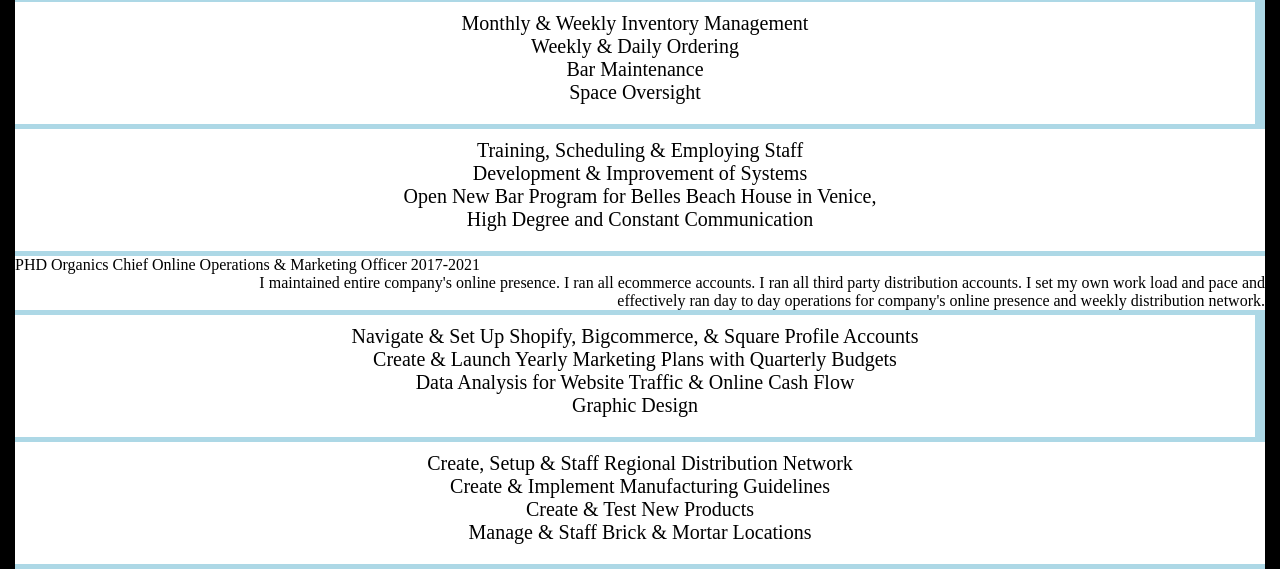
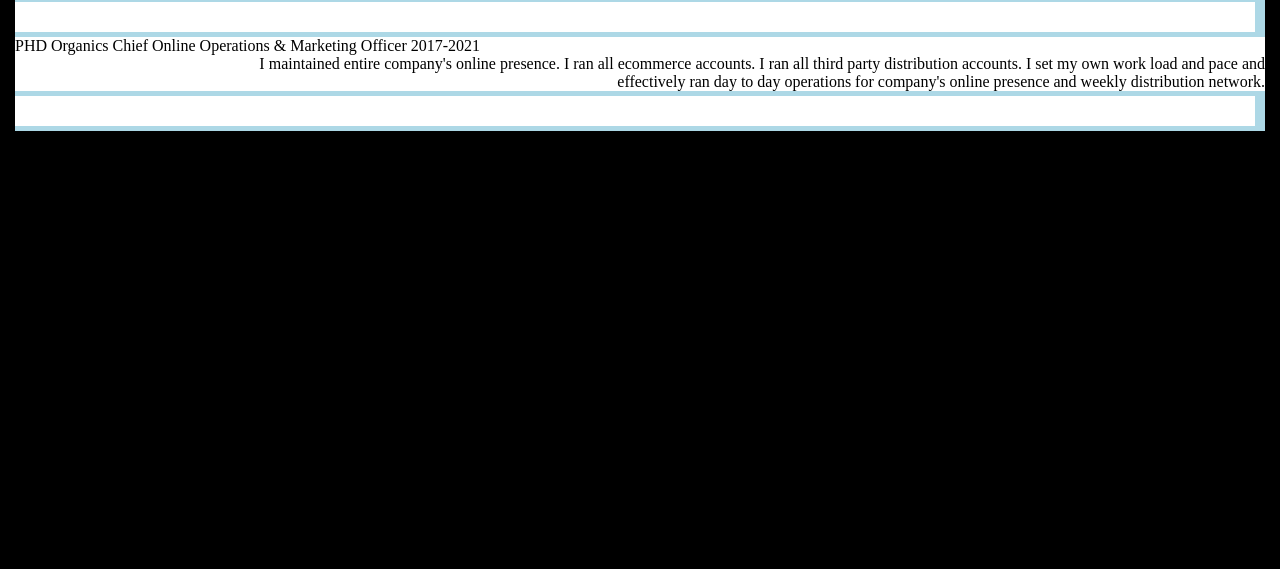
Before and after one commit to jpatterson933/resume, a plain HTML site: page index.html in a window 1280 px wide. Shown: the part 656-1225 px from the top of the page. After the commit the page ends 800 px from the top, so only its background shows below. Drawn offline with nearby package versions, Linux system fonts and the light colour scheme.

Commit message:
finalized slide. Removed some of the text from the job descriptions. The jobs are extremely irrelevant so only makes sense to give job title and small description and if employer wants to ask more about the job, I can obviously go into more detail about what I actually do there from the top of my head

```diff
--- a/index.html
+++ b/index.html
@@ -88,19 +88,19 @@
                         fellow colleagues as well as the ability to critically think and analyze situations on the fly.
                     </div>
                 </div>
-                <div id="emp-ele-det-description"><!-- Row Two -->
-                    <div class="left-ele-details"> <!-- Column 1-->
-                        <div>Monthly & Weekly Inventory Management</div>
+                <div id="emp-ele-det-description">
+                    <div class="left-ele-details">
+                        <!-- <div>Monthly & Weekly Inventory Management</div>
                         <div>Weekly & Daily Ordering</div>
                         <div>Bar Maintenance</div>
-                        <div>Space Oversight</div>
+                        <div>Space Oversight</div> -->
                     </div>
-                    <div class="right-ele-details"> <!-- Column 2 -->
+                    <!-- <div class="right-ele-details">
                         <div>Training, Scheduling & Employing Staff</div>
                         <div>Development & Improvement of Systems</div>
                         <div>Open New Bar Program for Belles Beach House in Venice, <CAption></CAption></div>
                         <div>High Degree and Constant Communication</div>
-                    </div>
+                    </div> -->
                 </div>
             </div>
             <div id="emp-organics-details"> <!-- Row Three -->
@@ -112,19 +112,19 @@
                         presence and weekly distribution network.
                     </div>
                 </div>
-                <div id="emp-org-det-description"> <!-- Row Two -->
-                    <div class="left-org-details"> <!-- Column 1-->
-                        <div>Navigate & Set Up Shopify, Bigcommerce, & Square Profile Accounts</div>
+                <div id="emp-org-det-description">
+                    <div class="left-org-details">
+                        <!-- <div>Navigate & Set Up Shopify, Bigcommerce, & Square Profile Accounts</div>
                         <div>Create & Launch Yearly Marketing Plans with Quarterly Budgets</div>
                         <div>Data Analysis for Website Traffic & Online Cash Flow</div>
-                        <div>Graphic Design</div>
+                        <div>Graphic Design</div> -->
                     </div>
-                    <div class="right-org-details"> <!-- Column 2-->
+                    <!-- <div class="right-org-details">
                         <div>Create, Setup & Staff Regional Distribution Network</div>
                         <div>Create & Implement Manufacturing Guidelines</div>
                         <div>Create & Test New Products</div>
                         <div>Manage & Staff Brick & Mortar Locations</div>
-                    </div>
+                    </div> -->
                 </div>
             </div>
         <!-- </div> -->
--- a/language.js
+++ b/language.js
@@ -5,12 +5,11 @@
 
 console.log(curYr)
 class Language {
-    constructor(name, startYear, currentYear, projects, display) {
+    constructor(name, startYear, currentYear, projects) {
         this.name = name;
         this.startYear = startYear;
         this.currentYear = currentYear;
         this.projects = projects;
-        this.display = display;
     }
 
     // function to calculate total experience for years if years are the same experience will return as 0
@@ -25,9 +24,9 @@
         const languageCard = $("#languages");
         const card = `<div id="language-card-wrapper">
         <h1>${language.name}</h1>
-        <p>Started in ${language.startYear}</p>
-        <p>Current Year: ${language.currentYear}</p>
-        <p>Total Experience: ${language.calculateExperience()} year</p>
+        <p>Began learning in ${language.startYear}</p>
+        <p>${language.calculateExperience()} year experience</p>
+        <p>Total Projects with Language: ${language.projects}</p>
     </div>
     `;
         languageCard.empty().append(card);
@@ -37,38 +36,36 @@
 };
 
 // number of projects is not accurate, just a pulled number for when the language is the MAIN language - ISSUE: Number of Projects
+// our language classes
+const html = new Language('HTML', 2021, curYr, 4);
+const css = new Language('CSS', 2021, curYr, 3);
+const javascript = new Language('Javascript', 2021, curYr, 25);
+const jQuery = new Language('jQuery', 2021, curYr, 25);
+
+// empty array where we push our languages into
 const languageArray = [];
+// we set our index to -1 so it starts at the first one which is 0
 languageArrayIndex = -1;
-const html = new Language('HTML', 2021, curYr, 4, false);
-languageArray.push(html);
-const css = new Language('CSS', 2021, curYr, 3, false);
-languageArray.push(css);
-
-console.log(html)
+// push language classes into our array
+languageArray.push(html, css, javascript, jQuery);
 
 
-html.shouldDisplay(html)
-
-
-console.log(html.startYear);
-
-
-
+// actual slide - wtf i did it!?! only took 6 months to figure out lol
 const slideInterval = setInterval(() => {
+    // increase our index (much like increasing i in a for loop)
     ++languageArrayIndex;
+    // this says once we get our index to be greater to or equal the length of the array, we'll start back from first number in index [0]
     if(languageArrayIndex >= languageArray.length) {
         languageArrayIndex = 0;
-    }
+    };
 
+    // here we are basically reversing the push that was done earlier and assigning each class
+    let language = languageArray[languageArrayIndex];
+    // the we run the shouldDisplay that is inside the language classes
+    language.shouldDisplay(language);
 
-    // Switch turns - here we can have the display switch from true to false
-    let language = languageArray[languageArrayIndex]
-    language.shouldDisplay(language)
-    console.log (language)
-
+    // interval runs every 5 seconds
 }, 5000);
-
-
 
 // const languageCard = $("#languages");
 
```
